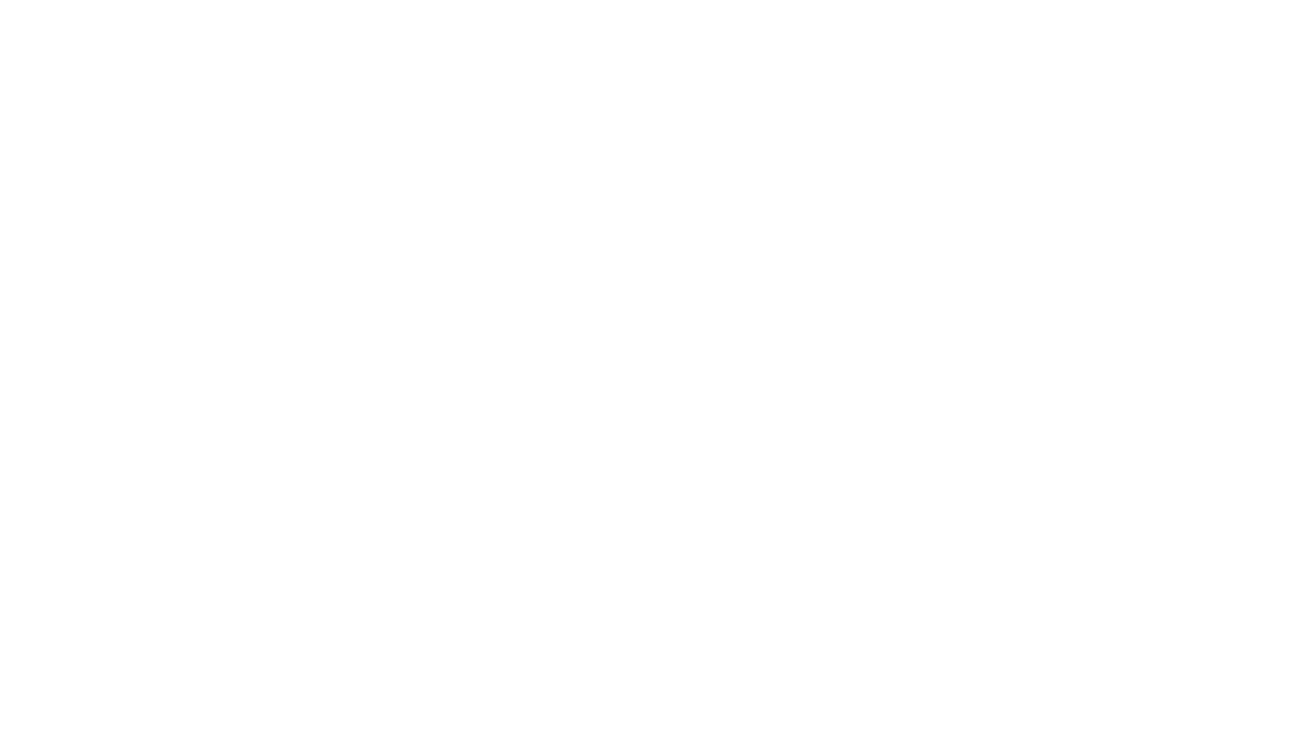
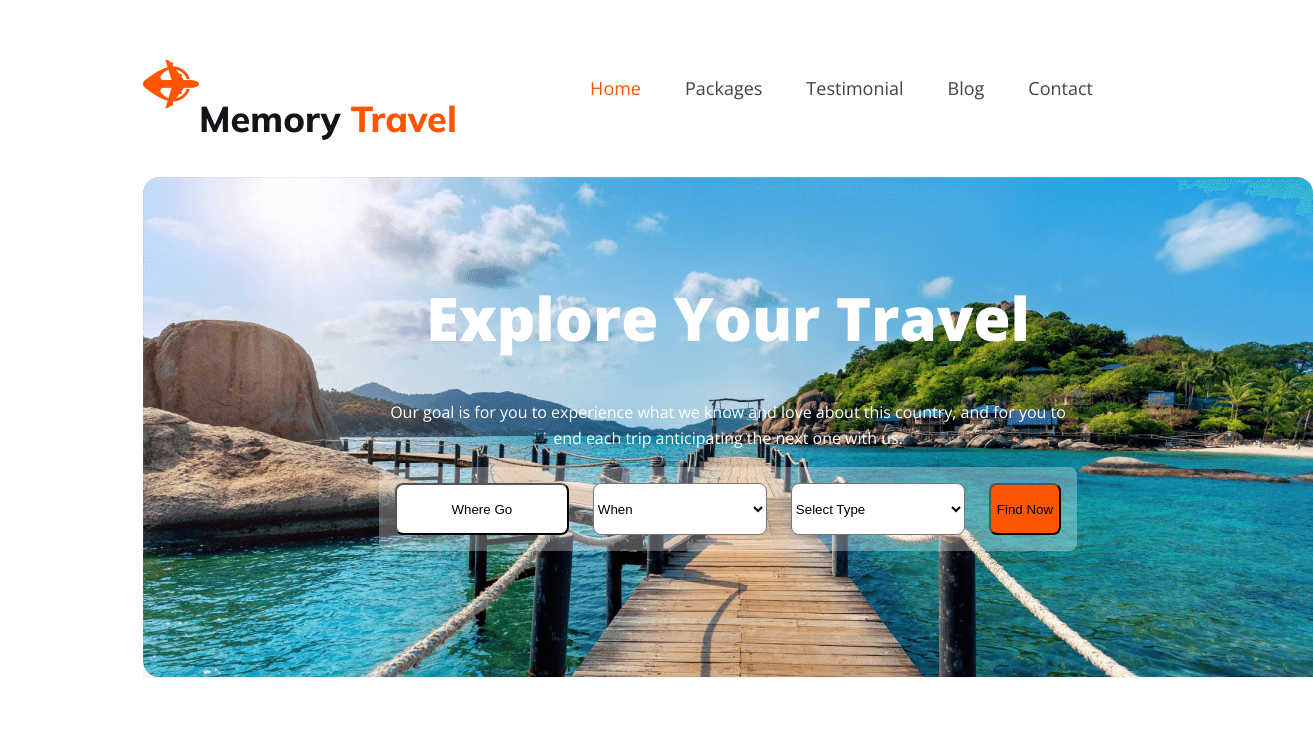
Before and after one commit to rahimariya19/assignment-2, a plain HTML site: page index.html in a window 1280 px wide. Shown: the whole page, 1313 px wide, since content can reach past the window. Drawn offline with nearby package versions, Linux system fonts and the light colour scheme.

Commit message:
added my banner part

```diff
--- a/index.html
+++ b/index.html
@@ -4,8 +4,61 @@
     <meta charset="UTF-8">
     <meta name="viewport" content="width=device-width, initial-scale=1.0">
     <title>Memory Travel</title>
+    <link rel="preconnect" href="https://fonts.googleapis.com">
+    <link rel="preconnect" href="https://fonts.gstatic.com" crossorigin>
+    <link href="https://fonts.googleapis.com/css2?family=Inter:wght@400;500;600;700&family=Merriweather:wght@400;700;900&family=Mulish:wght@400;700;800&family=Open+Sans:wght@400;700;800&display=swap" rel="stylesheet">
+
+    <link rel="stylesheet" href="styles/memory.css">
+
+
 </head>
 <body>
+    <header>
+        <nav>
+            <div class="nav">
+                <a href=""><img src="Images/Group 40071 (2).png" alt=""></a>
+            <h3 class="nav-title">Memory <span class="title">Travel</span></h3>
+            </div>
+            <ul>
+                <li><a href=""><span class="title">Home</span></a></li>
+                <li><a href="">Packages</a></li>
+                <li><a href="">Testimonial</a></li>
+                <li><a href="">Blog</a></li>
+                <li><a href="">Contact</a></li>
+            </ul>
+        </nav>
+        <div class="banner">
+            <div class="banner-contain">
+                <h1 class="banner-title">Explore Your Travel</h1>
+                <p class="banner-description">Our goal is for you to experience what we know and love about this country,
+                    and for you to end each trip anticipating the next one with us.</p>
+                    <div class="banner-btn">
+                        <button class="btn">Where Go</button>
+                    <select class="btn" name="" id="">
+                        <option value="">When</option>
+                    </select>
+                    <select class="btn" name="" id="">
+                        <option value="">Select Type</option>
+                    </select>
+
+
+                    <button id="title">Find Now</button>
+                </div>
+
+            </div>
+
+        </div>
+
+
+    </header>
+
+    <main>
+
+    </main>
+
+    <footer>
+
+    </footer>
 
 </body>
 </html>
--- /dev/null
+++ b/styles/memory.css
@@ -0,0 +1,106 @@
+/*Common Shared styles*/
+body{
+    font-family: 'Inter', sans-serif;
+font-family: 'Merriweather', serif;
+font-family: 'Mulish', sans-serif;
+font-family: 'Open Sans', sans-serif;
+}
+
+
+/* header */
+
+header{
+    padding: 52px 135px;
+}
+nav{
+    display: flex;
+    justify-content: space-between;
+}
+.nav{
+    display: flex;
+
+}
+.nav-title{
+    color: #131318;
+font-family: Mulish;
+font-size: 36px;
+font-weight: 800;
+}
+.title{
+    color: #FF5400;
+
+}
+
+nav > ul{
+    display: flex;
+}
+nav li{
+    list-style: none;
+    margin-right: 44px;
+    text-align: center;
+    font-size: 18px;
+    font-weight: 400;
+}
+nav li a{
+    text-decoration: none;
+    color: #424247;
+    ;
+}
+
+
+.banner {
+
+    /* background: linear-gradient(180deg, rgba(19, 19, 24, 0.80) 0%, rgba(19, 19, 24, 0.00) 100%); */
+    background-image: url('../Images/Group\ 13\ \(1\)\ \(1\).png');
+    background-repeat: no-repeat;
+    width: 1170px;
+    height: 500px;
+    padding-top: 60px;
+    margin: 0 auto;
+    border-radius: 1rem;
+}
+
+
+.banner-contain {
+    text-align: center;
+
+}
+
+.banner-title {
+    color: #FFF;
+    font-size: 60px;
+    font-weight: 800;
+}
+
+.banner-description {
+    color: #FFF;
+    font-size: 16px;
+    font-weight: 400;
+    line-height: 26px;
+    text-align: center;
+    padding-left: 245px;
+    padding-right: 245px;
+}
+
+.banner-btn {
+    display: inline-flex;
+    padding: 16px;
+    gap: 24px;
+    border-radius: 8px;
+     background: rgba(255, 255, 255, 0.30);
+    font-size: 16px;
+    font-weight: 400;
+
+
+}
+.btn{
+    width: 174px;
+height: 52px;
+flex-shrink: 0;
+border-radius: 8px;
+background: #FFF;
+}
+#title{
+    background: #FF5400;
+    border-radius: 8px;
+}
```
